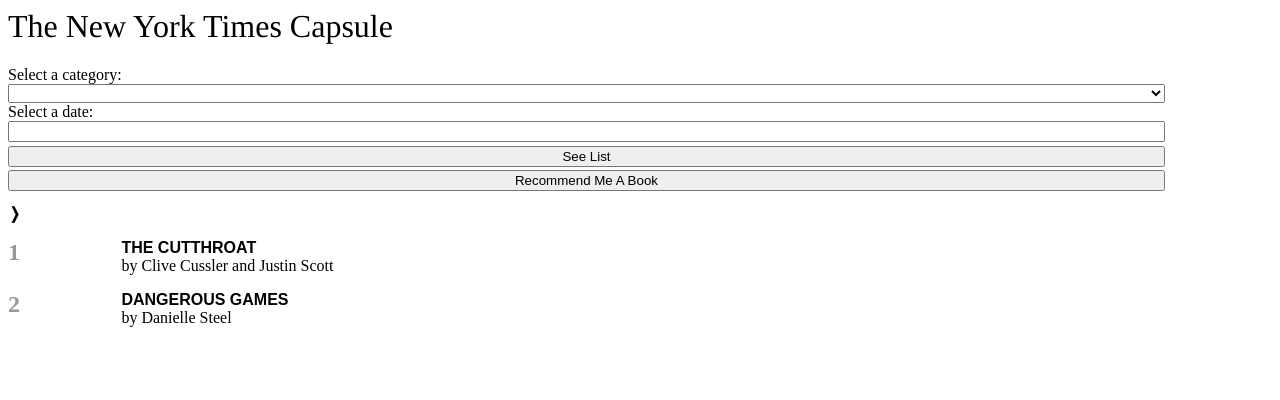
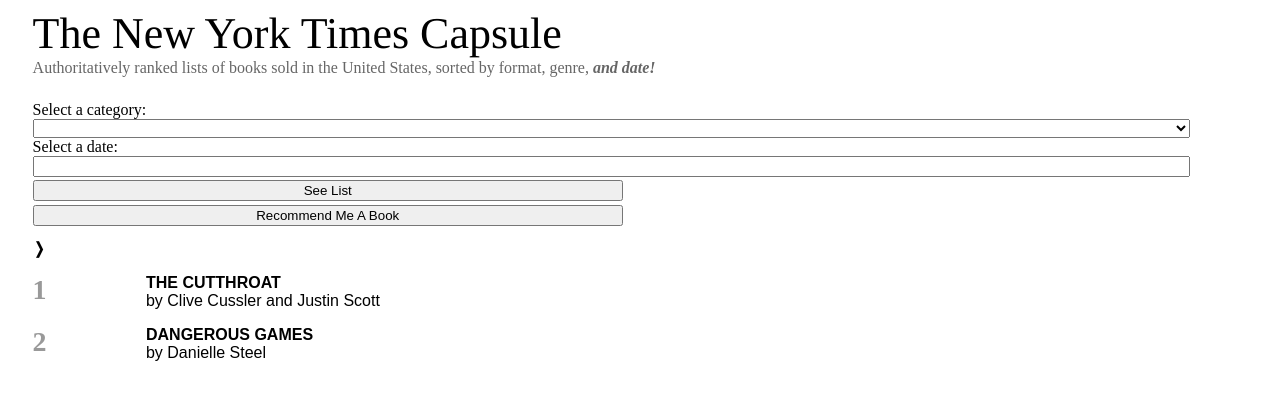
Before and after one commit to joeyrlee/The-New-York-Times-Capsule, a website: page client/index.html in a window 1280 px wide. Drawn offline with nearby package versions, Linux system fonts and the light colour scheme.

Commit message:
(styling) Added 428px min-width breakpoint

```diff
--- a/client/styles.css
+++ b/client/styles.css
@@ -9,6 +9,10 @@
 /* mobile-first */
 * {
   width: 98%;
+}
+
+#app {
+  margin-left: 2%;
 }
 
 #title {
@@ -30,12 +34,17 @@
 
 button {
   margin-top: .25em;
+  display: block;
 }
 
 #selected-category {
   font: 1em Arial;
   font-weight: bold;
 }
+
+/*#selected-category:hover {
+  text-decoration: underline;
+}*/
 
 #books {
   padding: 0;
@@ -55,9 +64,11 @@
 
 .book-rank {
   flex: 1;
-  font-size: 1.5em;
+  font-size: 1.75em;
   font-weight: bold;
   color: #999;
+  margin: 0;
+  padding: 0;
 }
 
 .book-content {
@@ -66,12 +77,8 @@
   flex-direction: column;
 }
 
-.book-title {
-
-}
-
 .book-author {
-
+  font: 1em Arial;
 }
 
 .book-image, .book-description {
@@ -81,6 +88,31 @@
 .book-title {
   font: 1em Arial;
   font-weight: bold;
+}
+
+
+@media (min-width: 428px) {
+  #title {
+    margin: 0;
+    font: 2.25em Times;
+  }
+
+  #subtitle {
+    display: block;
+    color: #666;
+    margin: 0 0 1.5em 0;
+  }
+}
+
+
+@media (min-width: 603px) {
+  #title {
+    font: 2.75em Times;
+  }
+
+  button {
+    width: 50%;
+  }
 }
 
 
```
